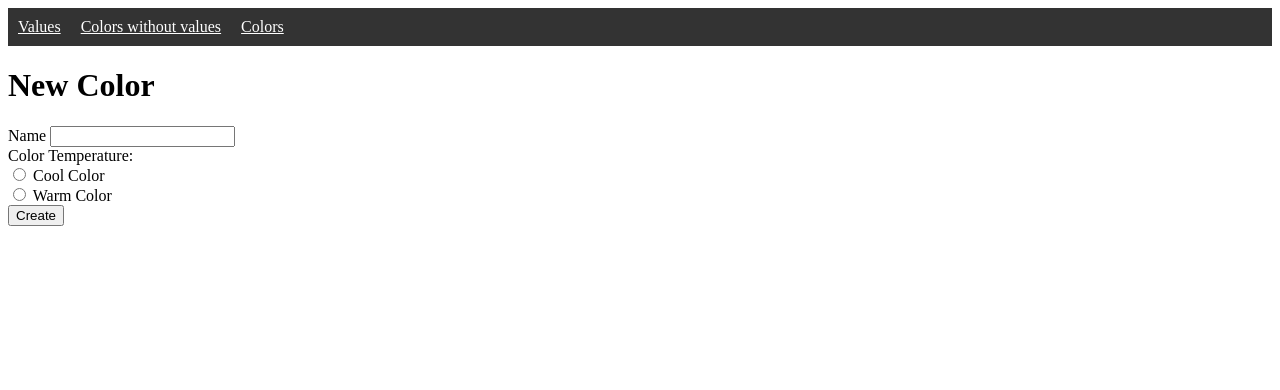
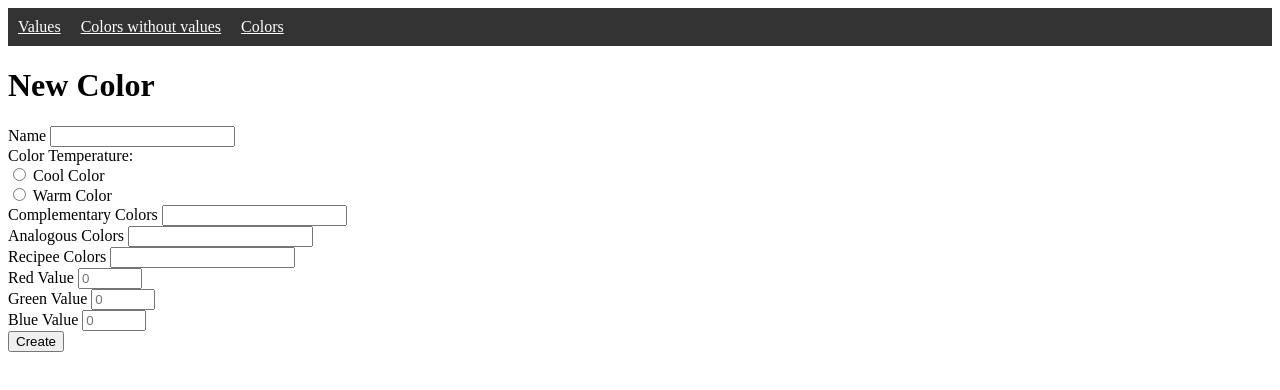
Before and after one commit to DavidLSB/Colors-web, a plain HTML site: page FrontEnd/Colors/Color-card/create.html in a window 1280 px wide. Drawn offline with Linux system fonts and the light colour scheme.

Commit message:
Made the changes that where commented before since they where incomplete. Aditionally, now the page is actually functional instead of just a placeholder thanks to the backend

```diff
--- a/FrontEnd/Colors/Color-card/create.html
+++ b/FrontEnd/Colors/Color-card/create.html
@@ -40,8 +40,25 @@
             display: block;
             color: black;
         }
+    </style>
+    <script>
+    function validateColorForm() {
+    	var input1 = document.forms["Color-form"]["red"]
+    	var input2 = document.forms["Color-form"]["green"]
+    	var input3 = document.forms["Color-form"]["blue"]
 
-    </style>
+    	if (input1.value == "") {
+    		input1.value = input1.placeholder
+    	}
+    	if (input2.value == "") {
+    		input2.value = input2.placeholder
+    	}
+    	if (input3.value == "") {
+    		input3.value = input3.placeholder
+    	}
+    	return true
+    }
+    </script>
 </head>
 
 <nav>
@@ -66,23 +83,46 @@
                 <div>
                     <div>
                         <h1>New Color</h2>
-                       <!-- <form onsubmit="create_character(event)"> -->
+                        <form id="Color-form" name="Color-form" action="/submit" onsubmit="return validateColorForm()" method="POST">
                             <div>
                                 <label>Name</label>
-                                <input type="text" required>
+                                <input type="text" id="name" name="name" required>
                             </div>
                             <label>Color Temperature:</label>
                             <div>
-                                <input type="radio">
+                                <input type="radio" id="color_temperature" name="color_temperature" value="1" required>
                                 <label>Cool Color</label>
                             </div>
                             <div>
-                                <input type="radio">
+                                <input type="radio" id="color_temperature" name="color_temperature" value="2" required>
                                 <label>Warm Color</label>
                             </div>
-                            <!--Make complementary colors, analogous colors (pointers to other color cards/or links that open pages), Colors than can create that color,and RGB values-->
-                            <button>Create</button>
-                       <!-- </form>-->
+                             <div>
+                                <label>Complementary Colors</label>
+                                <input type="text" id="complementary_colors" name="complementary_colors">
+                            </div>
+                             <div>
+                                <label>Analogous Colors</label>
+                                <input type="text" id="analogous_colors" name="analogous_colors">
+                            </div>
+                             <div>
+                                <label>Recipee Colors</label>
+                                <input type="text" id="recipee_colors" name="recipee_colors">
+                            </div>
+                            <div>
+                                <label>Red Value</label>
+                                <input type="number" id="red" name="red" min=0 max=255 placeholder=0>
+                            </div>
+                            <div>
+                                <label>Green Value</label>
+                                <input type="number" id="green" name="green" min=0 max=255 placeholder=0>
+                            </div>
+                            <div>
+                                <label>Blue Value</label>
+                                <input type="number" id="blue" name="blue" min=0 max=255 placeholder=0>
+                            </div>
+                            <button type="submit">Create</button>
+                        </form>
                     </div>
                 </div>
             </div>
```
